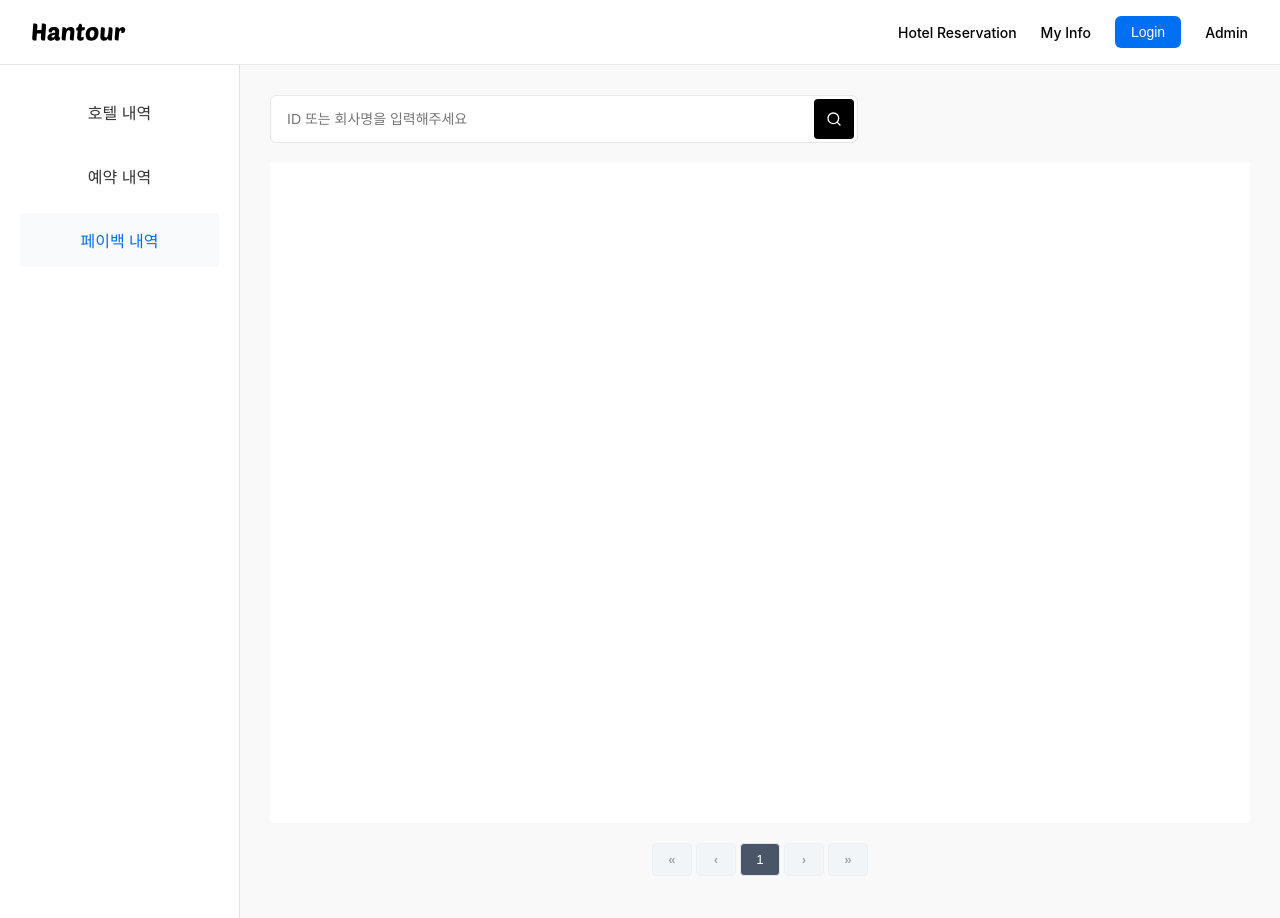
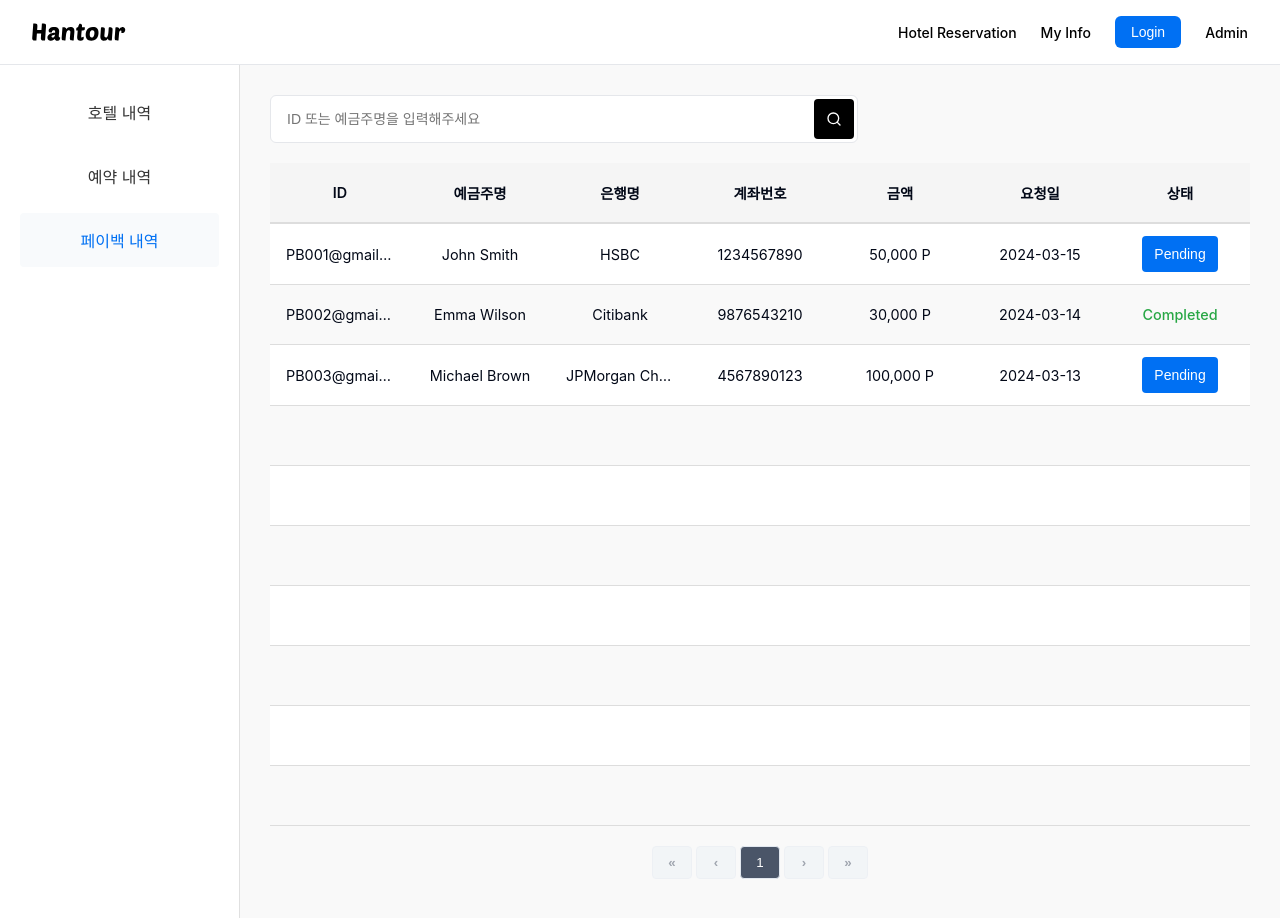
Before and after one commit to hunyaa10/hantour_vercel, a React (Vite) app: page /admin/payback-management in a window 1280 px wide. Shown: the top 918 px of the page. Built offline with nearby package versions, Linux system fonts and the light colour scheme.

Commit message:
페이백내역추가

```diff
--- a/src/components/admin/AdminTable.jsx
+++ b/src/components/admin/AdminTable.jsx
@@ -138,6 +138,35 @@ const AdminTable = ({
             min="0"
             step="1"
           />
+        );
+
+      case "text":
+        if (header.key === "status") {
+          return (
+            <StatusText status={value}>
+              {value}
+            </StatusText>
+          );
+        } else if (header.key === "amount") {
+          return `${Number(value).toLocaleString()} P`;
+        }
+        return value;
+
+      case "approval":
+        if (value === "Pending") {
+          return (
+            <Button
+              onClick={() => onApprove(rowData)}
+              colors={colors}
+            >
+              Pending
+            </Button>
+          );
+        }
+        return (
+          <CompletedText>
+            Completed
+          </CompletedText>
         );
 
       default:
@@ -325,3 +354,13 @@ const Input = styled.input`
     cursor: pointer;
   }
 `;
+
+const StatusText = styled.span`
+  color: ${props => props.status === "Pending" ? "#dc3545" : "#28a745"};
+  font-weight: 500;
+`;
+
+const CompletedText = styled.span`
+  color: #28a745;
+  font-weight: 500;
+`;
--- /dev/null
+++ b/src/data/paybackData.js
@@ -0,0 +1,29 @@
+export const paybackMockData = [
+  {
+    id: "PB001@gmail.com",
+    accountHolder: "John Smith",
+    bank: "HSBC",
+    accountNumber: "1234567890",
+    amount: 50000,
+    status: "Pending",
+    requestDate: "2024-03-15"
+  },
+  {
+    id: "PB002@gmail.com",
+    accountHolder: "Emma Wilson",
+    bank: "Citibank",
+    accountNumber: "9876543210",
+    amount: 30000,
+    status: "Completed",
+    requestDate: "2024-03-14"
+  },
+  {
+    id: "PB003@gmail.com",
+    accountHolder: "Michael Brown",
+    bank: "JPMorgan Chase",
+    accountNumber: "4567890123",
+    amount: 100000,
+    status: "Pending",
+    requestDate: "2024-03-13"
+  }
+];
--- a/src/pages/admin/PaybackManagement.jsx
+++ b/src/pages/admin/PaybackManagement.jsx
@@ -3,6 +3,7 @@ import styled from "styled-components";
 import AdminTable from "@components/admin/AdminTable";
 import CustomSearchbar from "@components/custom/CustomSearchBar";
 import Pagination from "@components/admin/Pagination";
+import { paybackMockData } from "@data/paybackData";
 
 const Container = styled.div`
   width: 100%;
@@ -25,29 +26,56 @@ const PaginationContainer = styled.div`
 
 const PaybackManagement = () => {
   const [currentPage, setCurrentPage] = useState(1);
+  const [paybackData, setPaybackData] = useState(paybackMockData);
   const itemsPerPage = 10;
-  const totalItems = 10;
+
+  const paybackHeaders = [
+    { key: "id", label: "ID", type: "text" },
+    { key: "accountHolder", label: "예금주명", type: "text" },
+    { key: "bank", label: "은행명", type: "text" },
+    { key: "accountNumber", label: "계좌번호", type: "text" },
+    { key: "amount", label: "금액", type: "text" },
+    { key: "requestDate", label: "요청일", type: "text" },
+    { key: "status", label: "상태", type: "approval" },
+  ];
+
+  const handleApprove = (rowData) => {
+    setPaybackData(prev =>
+      prev.map(item =>
+        item.id === rowData.id
+          ? { ...item, status: "Completed" }
+          : item
+      )
+    );
+  };
 
   const handlePageChange = (pageNumber) => {
     setCurrentPage(pageNumber);
   };
 
+  const getCurrentPageData = () => {
+    const startIndex = (currentPage - 1) * itemsPerPage;
+    const endIndex = startIndex + itemsPerPage;
+    return paybackData.slice(startIndex, endIndex);
+  };
+
   return (
     <Container>
       <TopSection>
-        <CustomSearchbar placeholder="ID 또는 회사명을 입력해주세요" />
+        <CustomSearchbar placeholder="ID 또는 예금주명을 입력해주세요" />
       </TopSection>
 
       <TableContainer>
         <AdminTable
-          headers={[]}  // 페이백 관련 헤더 추가 필요
-          data={[]}     // 페이백 데이터 추가 필요
+          headers={paybackHeaders}
+          data={getCurrentPageData()}
+          onApprove={handleApprove}
         />
       </TableContainer>
 
       <PaginationContainer>
         <Pagination
-          totalItems={totalItems}
+          totalItems={paybackData.length}
           itemsPerPage={itemsPerPage}
           currentPage={currentPage}
           onPageChange={handlePageChange}
```
